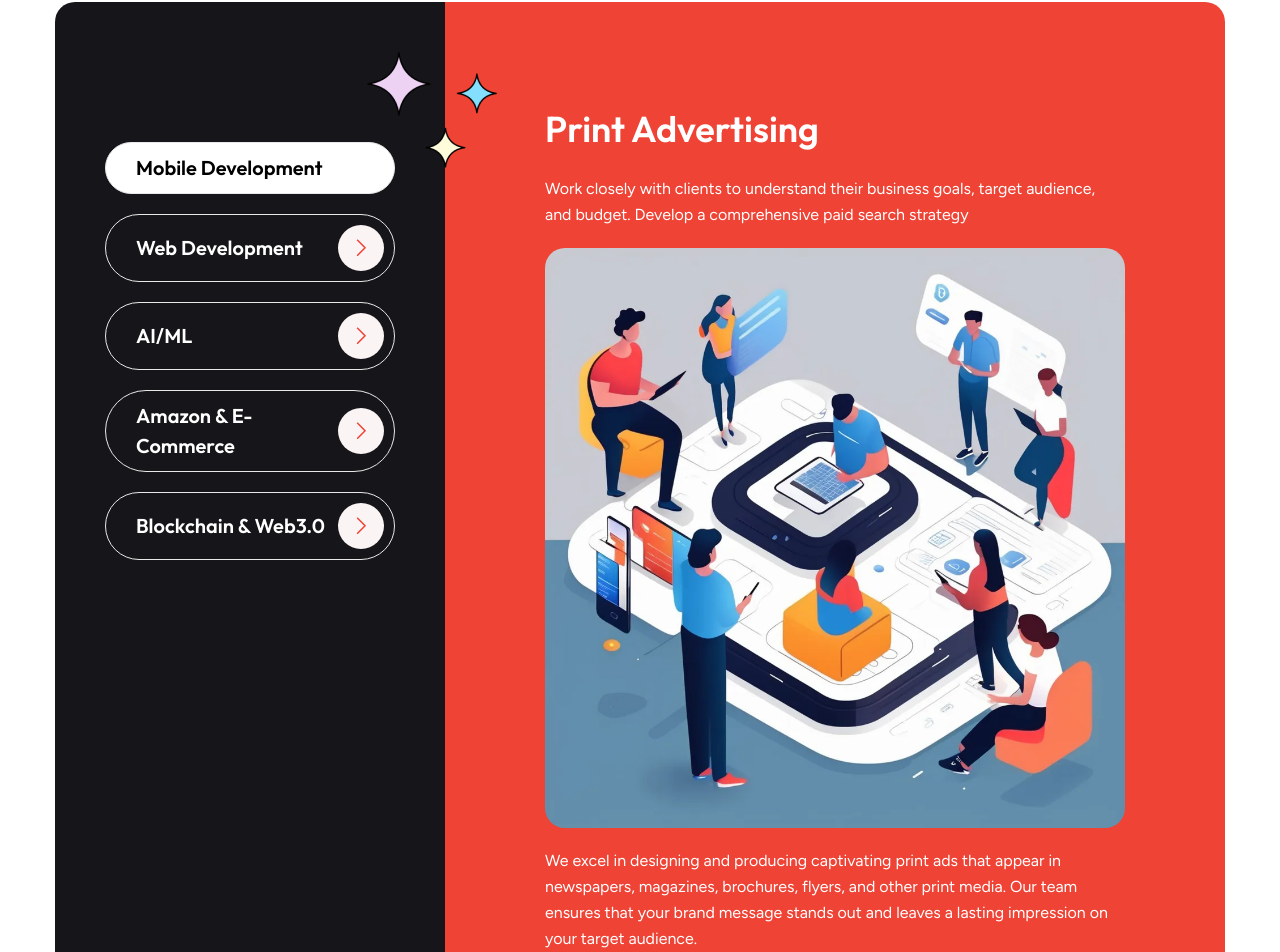
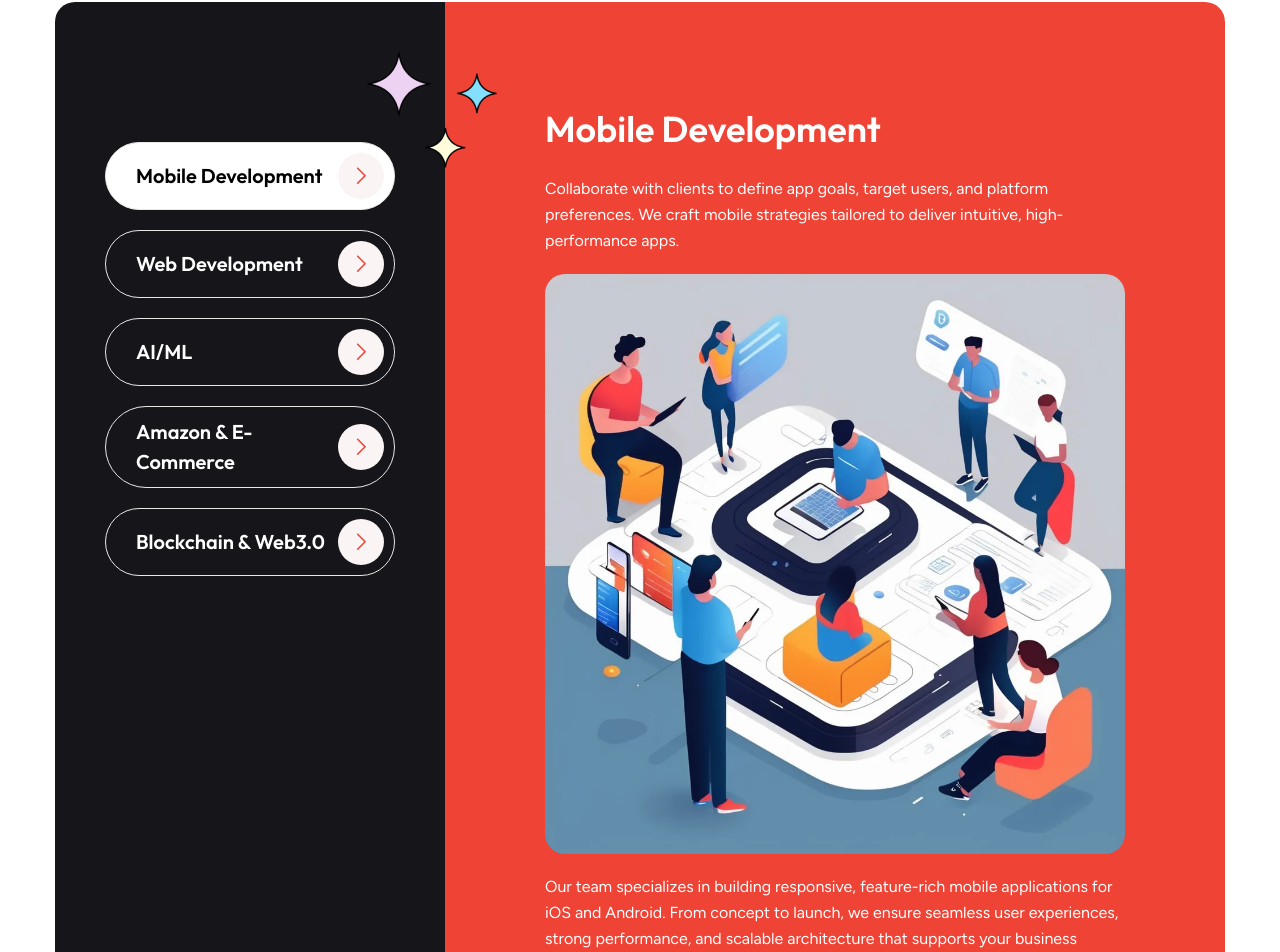
Before and after one commit to arslan7676/blockbytes, a Next.js app: page /traditional-offline-ad-agency in a window 1280 px wide. Shown: the part 3795-4747 px from the top of the page. Built offline with nearby package versions, Linux system fonts and the light colour scheme.

Commit message:
updated code

```diff
--- a/src/components/Home/TraditionalOfflineAdAgency/Services.tsx
+++ b/src/components/Home/TraditionalOfflineAdAgency/Services.tsx
@@ -60,7 +60,7 @@ const Services: React.FC = () => {
                     }`}
                 >
                   Mobile Development
-                  {/* <div className="bg-[#FAF4F4] rounded-full w-[40px] md:w-[46px] h-[40px] md:h-[46px] leading-[35px] md:leading-[40px] text-center shrink-0">
+                  <div className="bg-[#FAF4F4] rounded-full w-[40px] md:w-[46px] h-[40px] md:h-[46px] leading-[35px] md:leading-[40px] text-center shrink-0">
                     <svg
                       xmlns="http://www.w3.org/2000/svg"
                       width="19"
@@ -74,7 +74,7 @@ const Services: React.FC = () => {
                         fill="#EF4335"
                       />
                     </svg>
-                  </div> */}
+                  </div>
                 </li>
 
                 <li
@@ -184,28 +184,23 @@ const Services: React.FC = () => {
                     data-aos-once="true"
                   >
                     <h3 className="text-[20px] md:text-[22px] lg:text-[22px] xl:text-[36px] font-semibold">
-                      Print Advertising
+                      Mobile Development
                     </h3>
 
                     <p>
-                      Work closely with clients to understand their business
-                      goals, target audience, and budget. Develop a
-                      comprehensive paid search strategy
+                      Collaborate with clients to define app goals, target users, and platform preferences. We craft mobile strategies tailored to deliver intuitive, high-performance apps.
                     </p>
 
                     <Image
                       src={serviceImg1}
-                      alt="service"
+                      alt="Mobile Development Service"
                       className="rounded-[20px]"
                     />
 
                     <p>
-                      We excel in designing and producing captivating print ads
-                      that appear in newspapers, magazines, brochures, flyers,
-                      and other print media. Our team ensures that your brand
-                      message stands out and leaves a lasting impression on your
-                      target audience.
+                      Our team specializes in building responsive, feature-rich mobile applications for iOS and Android. From concept to launch, we ensure seamless user experiences, strong performance, and scalable architecture that supports your business growth.
                     </p>
+
 
                     <Link
                       href="/services/service-details/"
@@ -239,28 +234,23 @@ const Services: React.FC = () => {
                     data-aos-once="true"
                   >
                     <h3 className="text-[20px] md:text-[22px] lg:text-[22px] xl:text-[36px] font-semibold">
-                      Outdoor Advertising
+                      Web Development
                     </h3>
 
                     <p>
-                      Work closely with clients to understand their business
-                      goals, target audience, and budget. Develop a
-                      comprehensive paid search strategy
+                      Collaborate closely with clients to understand their brand, audience, and digital objectives. We craft tailored web solutions that align with your vision and goals.
                     </p>
 
                     <Image
                       src={serviceImg2}
-                      alt="service"
+                      alt="Web Development Service"
                       className="rounded-[20px]"
                     />
 
                     <p>
-                      We excel in designing and producing captivating print ads
-                      that appear in newspapers, magazines, brochures, flyers,
-                      and other print media. Our team ensures that your brand
-                      message stands out and leaves a lasting impression on your
-                      target audience.
+                      Our team excels in designing and developing responsive, scalable, and secure websites using modern technologies. Whether it's a marketing site or a dynamic web application, we ensure your online presence delivers both performance and impact.
                     </p>
+
 
                     <Link
                       href="/services/service-details/"
@@ -294,28 +284,23 @@ const Services: React.FC = () => {
                     data-aos-once="true"
                   >
                     <h3 className="text-[20px] md:text-[22px] lg:text-[22px] xl:text-[36px] font-semibold">
-                      Direct Mail Marketing
+                      AI & Machine Learning
                     </h3>
 
                     <p>
-                      Work closely with clients to understand their business
-                      goals, target audience, and budget. Develop a
-                      comprehensive paid search strategy
+                      Partner with clients to identify opportunities where AI and ML can solve complex problems, automate processes, and unlock data-driven growth strategies.
                     </p>
 
                     <Image
                       src={serviceImg3}
-                      alt="service"
+                      alt="AI & Machine Learning Service"
                       className="rounded-[20px]"
                     />
 
                     <p>
-                      We excel in designing and producing captivating print ads
-                      that appear in newspapers, magazines, brochures, flyers,
-                      and other print media. Our team ensures that your brand
-                      message stands out and leaves a lasting impression on your
-                      target audience.
+                      We specialize in developing intelligent systems that learn and adapt—from predictive analytics and recommendation engines to natural language processing and computer vision. Our solutions are built to scale, giving your business a competitive edge through smart automation and advanced insights.
                     </p>
+
 
                     <Link
                       href="/services/service-details/"
@@ -349,28 +334,23 @@ const Services: React.FC = () => {
                     data-aos-once="true"
                   >
                     <h3 className="text-[20px] md:text-[22px] lg:text-[22px] xl:text-[36px] font-semibold">
-                      Event Marketing
+                      Amazon & E-commerce Solutions
                     </h3>
 
                     <p>
-                      Work closely with clients to understand their business
-                      goals, target audience, and budget. Develop a
-                      comprehensive paid search strategy
+                      Collaborate with clients to optimize their online storefronts, understand target customers, and create strategies that drive visibility and conversion across e-commerce platforms.
                     </p>
 
                     <Image
                       src={serviceImg4}
-                      alt="service"
+                      alt="Amazon & E-commerce Service"
                       className="rounded-[20px]"
                     />
 
                     <p>
-                      We excel in designing and producing captivating print ads
-                      that appear in newspapers, magazines, brochures, flyers,
-                      and other print media. Our team ensures that your brand
-                      message stands out and leaves a lasting impression on your
-                      target audience.
+                      We specialize in setting up, managing, and scaling e-commerce operations on platforms like Amazon, Shopify, and WooCommerce. From product listing optimization and SEO to inventory management and performance analytics, our team helps your brand grow and thrive in the competitive online marketplace.
                     </p>
+
 
                     <Link
                       href="/services/service-details/"
@@ -404,28 +384,23 @@ const Services: React.FC = () => {
                     data-aos-once="true"
                   >
                     <h3 className="text-[20px] md:text-[22px] lg:text-[22px] xl:text-[36px] font-semibold">
-                      Radio Advertising
+                      Blockchain & Web 3.0 Solutions
                     </h3>
 
                     <p>
-                      Work closely with clients to understand their business
-                      goals, target audience, and budget. Develop a
-                      comprehensive paid search strategy
+                      Collaborate with clients to explore decentralized technologies, define use cases, and develop secure, future-ready strategies for blockchain and Web 3.0 adoption.
                     </p>
 
                     <Image
                       src={serviceImg5}
-                      alt="service"
+                      alt="Blockchain & Web 3.0 Service"
                       className="rounded-[20px]"
                     />
 
                     <p>
-                      We excel in designing and producing captivating print ads
-                      that appear in newspapers, magazines, brochures, flyers,
-                      and other print media. Our team ensures that your brand
-                      message stands out and leaves a lasting impression on your
-                      target audience.
+                      We specialize in building decentralized applications (dApps), smart contracts, NFTs, and blockchain integrations that enable transparent, trustless systems. Our Web 3.0 solutions empower businesses with enhanced security, ownership, and user control in a rapidly evolving digital landscape.
                     </p>
+
 
                     <Link
                       href="/services/service-details/"
```
